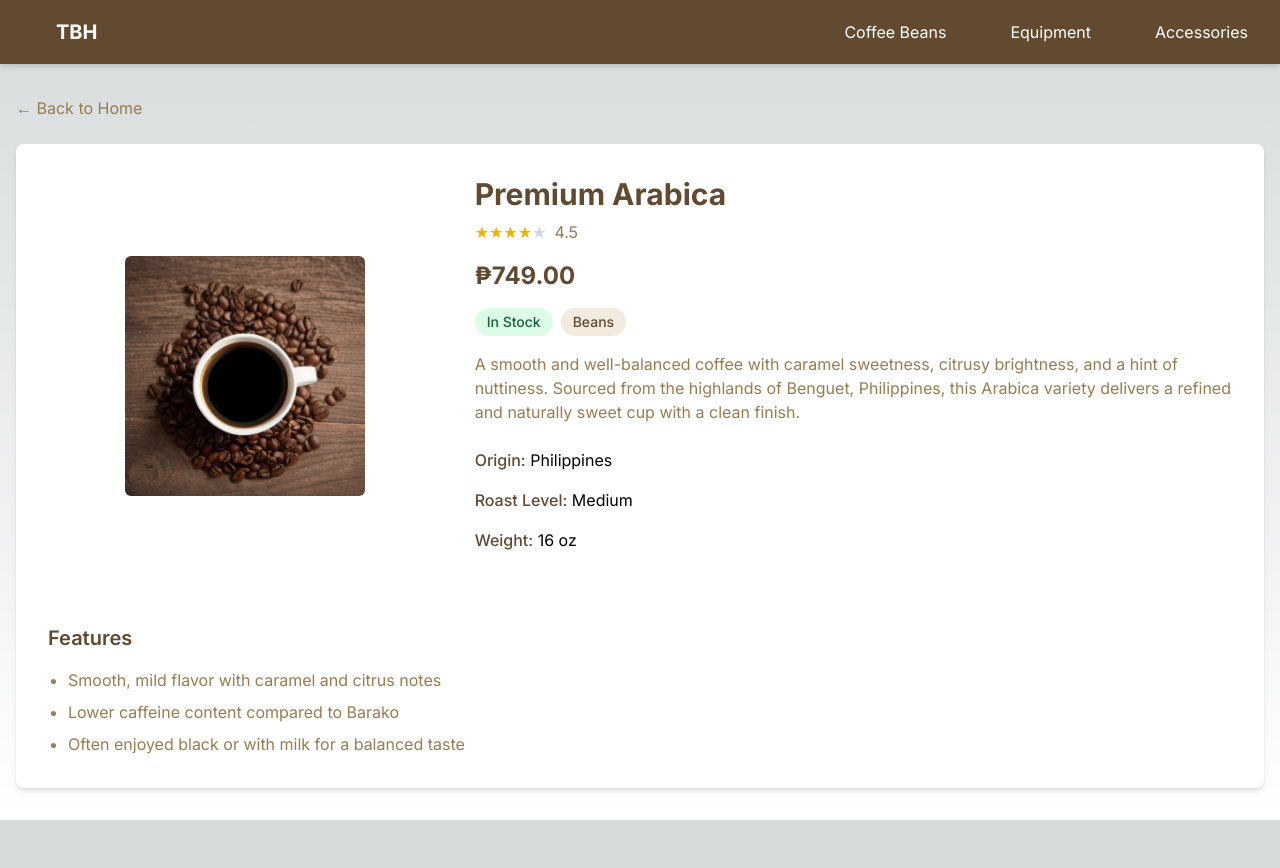
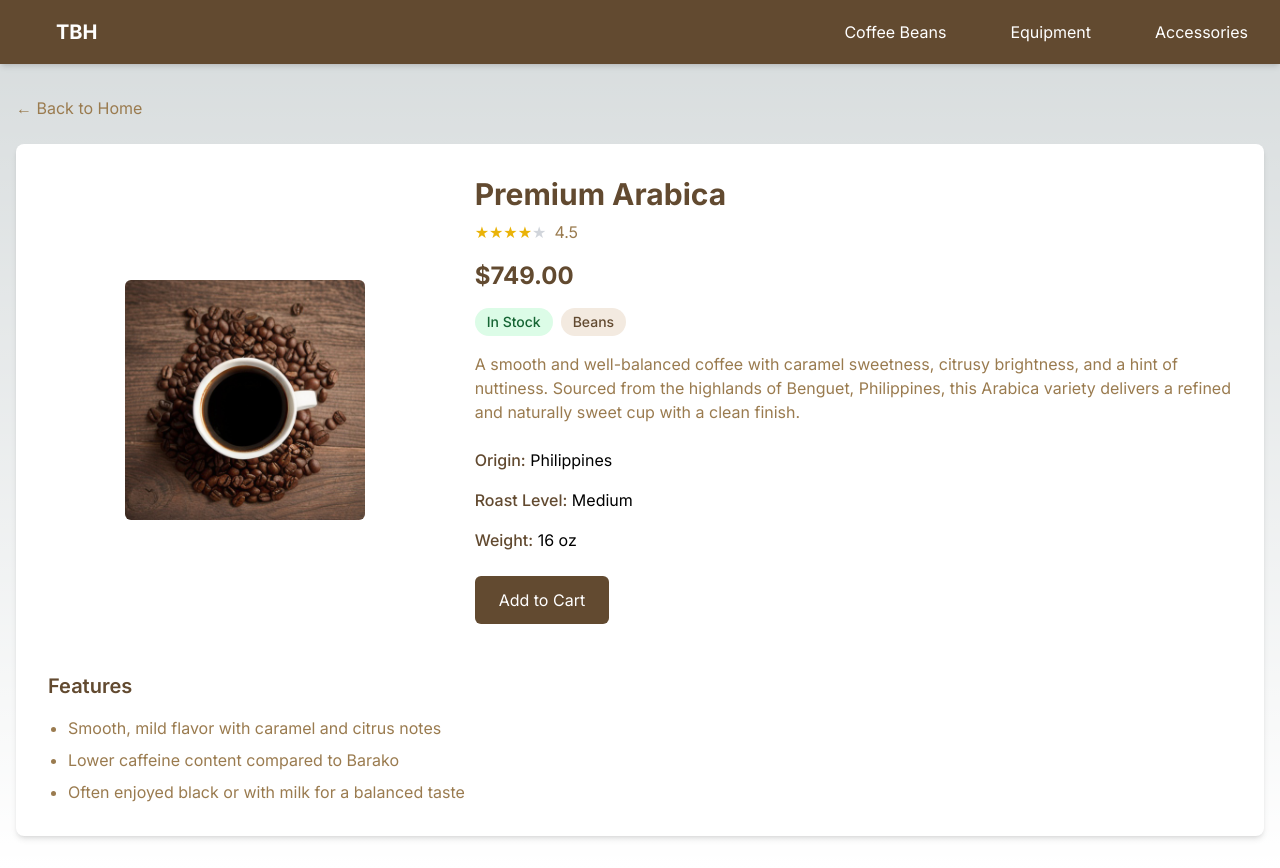
Before and after one commit to reyowner/Mini-Product-Catalog, a Next.js app: page /product/arabica in a window 1280 px wide. Before the commit the page ends 820 px from the top, so only its background shows below. Built offline with nearby package versions, Linux system fonts and the light colour scheme.

Commit message:
modified codes

```diff
--- a/src/app/category/[id]/page.tsx
+++ b/src/app/category/[id]/page.tsx
@@ -1,24 +1,20 @@
 import Image from 'next/image';
 import Link from 'next/link';
 import { notFound } from 'next/navigation';
-
 import { getProductsByCategory, categories } from '@/data/product';
 
-// ✅ Explicitly defining the expected props type
-interface CategoryPageProps {
-  params: { id: string };
-}
+type Params = {
+  params: {
+    id: string;
+  };
+};
 
-export default function CategoryPage({ params }: CategoryPageProps) {
-  if (!params || !params.id) {
-    return notFound();
-  }
-
+export default function CategoryPage({ params }: Params) {
   const categoryId = params.id;
-  const category = categories.find((c) => c.id === categoryId);
+  const category = categories.find(c => c.id === categoryId);
 
   if (!category) {
-    return notFound();
+    notFound();
   }
 
   const products = getProductsByCategory(categoryId);
@@ -32,11 +28,10 @@ export default function CategoryPage({ params }: CategoryPageProps) {
         <div className="flex items-center mb-6">
           <div className="w-16 h-16 mr-4">
             <Image
-              src={category.image || '/default-category.png'} // ✅ Prevent potential error
+              src={category.image || '/vercel.svg'}
               alt={category.name}
               width={64}
               height={64}
-              priority
             />
           </div>
           <div>
@@ -49,7 +44,7 @@ export default function CategoryPage({ params }: CategoryPageProps) {
       {products.length > 0 ? (
         <div className="grid grid-cols-1 md:grid-cols-3 gap-6">
           {products.map((product) => (
-            <Link key={product.id} href={`/product/${product.id}`} className="group">
+            <Link key={product.id} href={`/product/${product.id}`}>
               <div className="bg-white rounded-lg shadow-md p-6 hover:shadow-lg transition duration-300 h-full flex flex-col">
                 <div className="w-full mb-4 flex items-center justify-center">
                   <Image
@@ -57,17 +52,16 @@ export default function CategoryPage({ params }: CategoryPageProps) {
                     alt={product.name}
                     width={120}
                     height={120}
-                    priority
                   />
                 </div>
                 <h3 className="text-lg font-medium text-brown-800 mb-2">{product.name}</h3>
                 <p className="text-brown-600 mb-2 line-clamp-2">{product.description}</p>
                 <div className="mt-auto">
-                  <span className="text-lg font-bold text-brown-800">₱{product.price.toFixed(2)}</span>
+                  <span className="text-lg font-bold text-brown-800">${product.price.toFixed(2)}</span>
                   <div className="mt-2 flex items-center">
                     <div className="flex text-yellow-500">
                       {[...Array(5)].map((_, i) => (
-                        <span key={i} className={i < Math.floor(product.rating) ? 'text-yellow-500' : 'text-gray-300'}>★</span>
+                        <span key={i} className={i < Math.floor(product.rating) ? "text-yellow-500" : "text-gray-300"}>★</span>
                       ))}
                     </div>
                     <span className="ml-1 text-sm text-brown-600">{product.rating.toFixed(1)}</span>
--- a/src/app/product/[id]/page.tsx
+++ b/src/app/product/[id]/page.tsx
@@ -1,10 +1,15 @@
 import Image from 'next/image';
 import Link from 'next/link';
 import { notFound } from 'next/navigation';
-
 import { getProductById } from '@/data/product';
 
-export default function ProductPage({ params }: { params: { id: string } }) {
+type Params = {
+  params: {
+    id: string;
+  };
+};
+
+export default function ProductPage({ params }: Params) {
   const product = getProductById(params.id);
 
   if (!product) {
@@ -21,7 +26,7 @@ export default function ProductPage({ params }: { params: { id: string } }) {
         <div className="md:flex">
           <div className="md:w-1/3 mb-6 md:mb-0 flex items-center justify-center">
             <Image
-              src={product.image || '/'}
+              src={product.image || '/vercel.svg'}
               alt={product.name}
               width={240}
               height={240}
@@ -41,7 +46,7 @@ export default function ProductPage({ params }: { params: { id: string } }) {
               <span className="text-brown-600">{product.rating.toFixed(1)}</span>
             </div>
 
-            <p className="text-2xl font-bold text-brown-800 mb-4">₱{product.price.toFixed(2)}</p>
+            <p className="text-2xl font-bold text-brown-800 mb-4">${product.price.toFixed(2)}</p>
 
             <div className="mb-4">
               <span className={`inline-block px-3 py-1 rounded-full text-sm font-medium ${product.inStock ? 'bg-green-100 text-green-800' : 'bg-red-100 text-red-800'}`}>
@@ -75,7 +80,9 @@ export default function ProductPage({ params }: { params: { id: string } }) {
               </div>
             )}
 
-
+            <button className="w-full md:w-auto bg-brown-800 text-white px-6 py-3 rounded-md hover:bg-brown-700 transition duration-300">
+              Add to Cart
+            </button>
           </div>
         </div>
 
```
Also changed, not shown: public/TBH.png (deleted).
